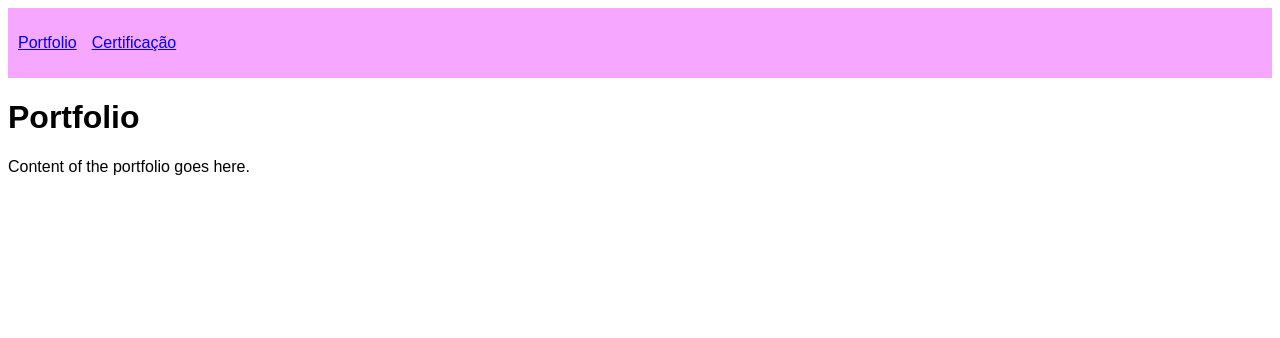
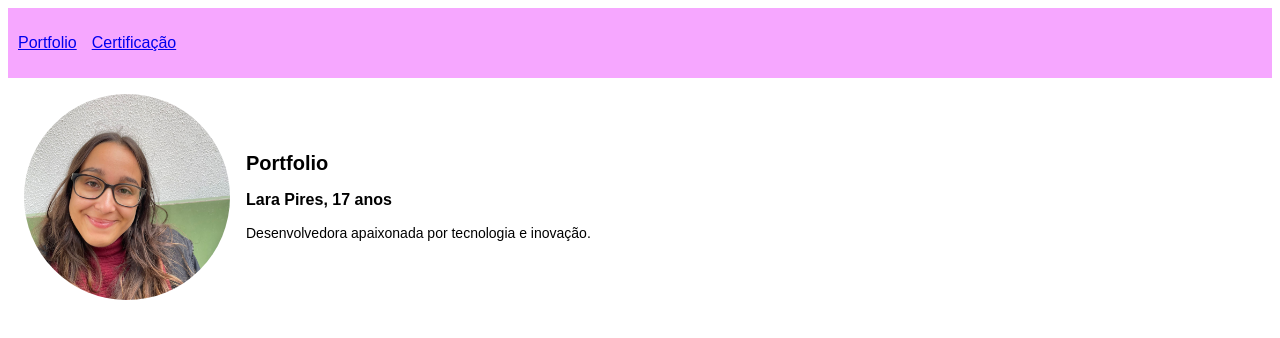
Before and after one commit to lara617/Portofolio, a React (Create React App) app: page / in a window 1280 px wide. Shown: the top 338 px of the page. Built offline with nearby package versions, Linux system fonts and the light colour scheme.

Commit message:
portfolio, +1 certificado

```diff
--- /dev/null
+++ b/src/Portfolio.css
@@ -0,0 +1,25 @@
+.portfolio-container {
+    display: flex;
+    align-items: center;
+    padding: 16px;
+}
+
+.portfolio-image {
+    width: 96px; /* Aumente o tamanho da largura */
+    height: 96px; /* Aumente o tamanho da altura */
+    border-radius: 50%; /* Mantém a imagem redonda */
+    margin-right: 16px;
+}
+
+.portfolio-title {
+    font-size: 20px;
+    font-weight: bold;
+}
+
+.portfolio-subtitle {
+    font-size: 16px;
+}
+
+.portfolio-description {
+    font-size: 14px;
+}
--- a/src/components/Certificacao.js
+++ b/src/components/Certificacao.js
@@ -19,31 +19,38 @@ const Certificacao = () => {
             <h1>Certificação</h1>
             <p>Estas são as minhas Certificações</p>
 
-            {/* Embed do primeiro iframe de Certificação */}
+            {/* Embed dos iframes de Certificação */}
             <div
-                style={{ marginBottom: "20px" }}
-                data-iframe-width="200"
-                data-iframe-height="350"
+                data-iframe-width="250"
+                data-iframe-height="450"
                 data-share-badge-id="f3762f25-e073-4a58-b699-485856474e9f"
+                data-share-badge-host="https://www.credly.com"
+                style={{ marginBottom: '20px' }}
+            ></div>
+
+
+
+            <div
+                data-iframe-width="250"
+                data-iframe-height="450"
+                data-share-badge-id="fd85efb8-ef6a-405e-addd-340d640388a7"
                 data-share-badge-host="https://www.credly.com"
             ></div>
 
-            {/* Embed do segundo iframe de Certificação */}
             <div
-                style={{ marginBottom: "20px" }}
-                data-iframe-width="200"
-                data-iframe-height="350"
+                data-iframe-width="250"
+                data-iframe-height="450"
                 data-share-badge-id="611b4469-886d-4ecd-b993-20a49a6faf2e"
                 data-share-badge-host="https://www.credly.com"
+                style={{ marginBottom: '20px' }}
             ></div>
 
-            {/* Embed do terceiro iframe de Certificação */}
             <div
-                style={{ marginBottom: "20px" }}
-                data-iframe-width="200"
-                data-iframe-height="350"
+                data-iframe-width="250"
+                data-iframe-height="450"
                 data-share-badge-id="8a29d0f3-ae8e-4e2e-8856-8e590741f488"
                 data-share-badge-host="https://www.credly.com"
+                style={{ marginBottom: '20px' }}
             ></div>
         </div>
     );
--- /dev/null
+++ b/src/components/Portfolio.css
@@ -0,0 +1,25 @@
+.portfolio-container {
+    display: flex;
+    align-items: center;
+    padding: 16px;
+}
+
+.portfolio-image {
+    width: 48px;
+    height: 48px;
+    border-radius: 50%;
+    margin-right: 16px;
+}
+
+.portfolio-title {
+    font-size: 20px;
+    font-weight: bold;
+}
+
+.portfolio-subtitle {
+    font-size: 16px;
+}
+
+.portfolio-description {
+    font-size: 14px;
+}
--- a/src/components/Portfolio.js
+++ b/src/components/Portfolio.js
@@ -1,10 +1,26 @@
 import React from 'react';
+import './Portfolio.css'; // Importa o CSS para estilização
+import fotoCara from '../images/fotocara.jpg'; // Ajuste o caminho conforme necessário
 
 const Portfolio = () => {
     return (
-        <div>
-            <h1>Portfolio</h1>
-            <p>Content of the portfolio goes here.</p>
+        <div className="portfolio-container">
+            <img
+                src={fotoCara}
+                alt="Lara Pires"
+                style={{
+                    width: '206px',
+                    height: '206px',
+                    borderRadius: '50%',
+                    marginRight: '16px',
+                    objectFit: 'cover' // Mantém a proporção da imagem
+                }}
+            />
+            <div>
+                <h1 className="portfolio-title">Portfolio</h1>
+                <h3 className="portfolio-subtitle">Lara Pires, 17 anos</h3>
+                <p className="portfolio-description">Desenvolvedora apaixonada por tecnologia e inovação.</p>
+            </div>
         </div>
     );
 };
```
Also changed, not shown: src/images/fotocara.jpg (added).
